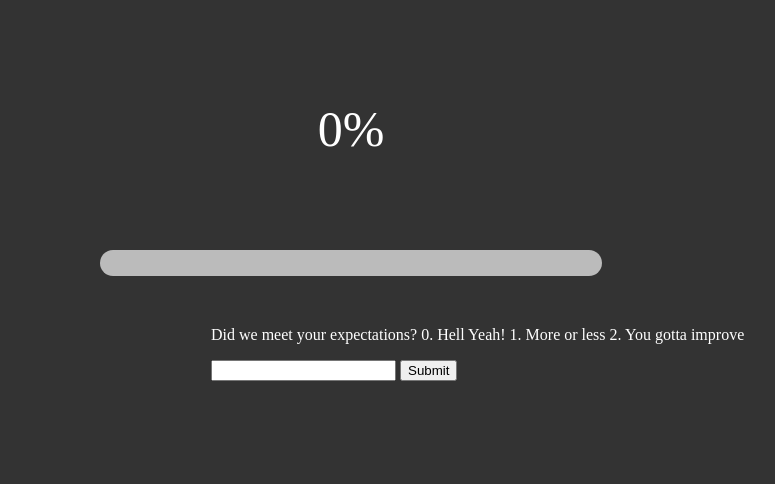
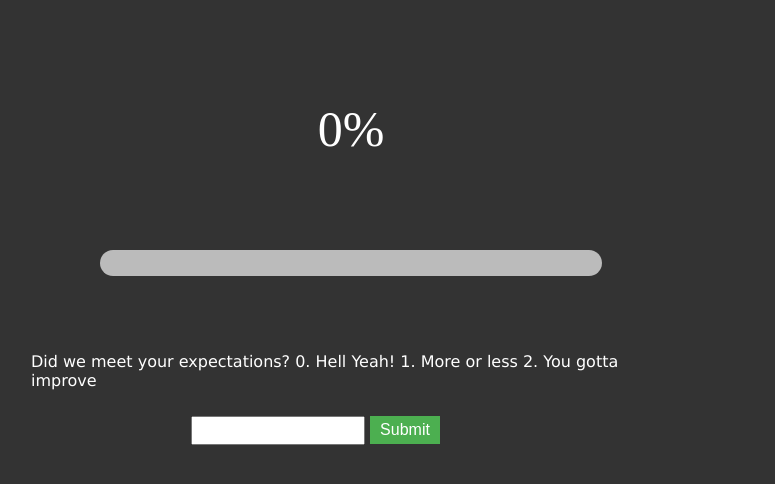
Before and after one commit to Anurags2111/Progress-Bar, a PHP site: page /index.html in a window 1280 px wide. Shown: the top 484 px of the page, without its empty margins (289-1064 px from the left). Run offline with PHP 8.4, Linux system fonts and the light colour scheme.

Commit message:
Update style.css

```diff
--- a/style.css
+++ b/style.css
@@ -5,8 +5,41 @@ body {
 }
 
 .query {
+    font-family: Verdana;
     color: white;
-    margin-left: 500px;
+    margin: auto;
+    width: 50%;
+    padding: 10px;
+}
+
+button {
+    background-color: #4CAF50;
+    border: none;
+    color: white;
+    padding: 5px 10px;
+    text-align: center;
+    text-decoration: none;
+    display: inline-block;
+    font-size: 16px;
+    -webkit-transition-duration: 0.3s;
+    transition-duration: 0.3s;
+}
+
+.sub {
+    color: white;
+    margin: auto;
+    width: 50%;
+    padding: 10px;
+}
+
+input {
+    padding: 5px;
+    width: 50%;
+}
+
+button:hover {
+    background-color: white;
+    color: black;
 }
 
 .percent-count {
```
